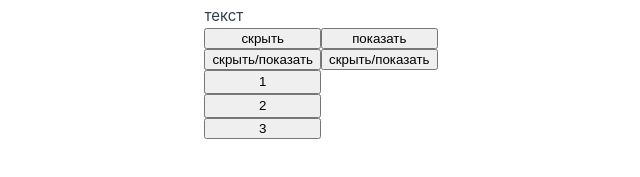
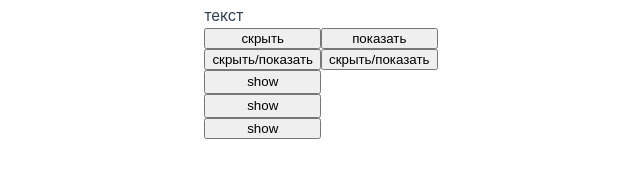
Before and after one commit to danilromas/Vue_DaRo, a Vue app: page / in a window 1280 px wide. Shown: the part 329-506 px from the top of the page, without its empty margins (319-959 px from the left). Built offline with nearby package versions, Linux system fonts and the light colour scheme.

Commit message:
21_скрытие

```diff
--- a/src/App.vue
+++ b/src/App.vue
@@ -35,13 +35,13 @@
 		this.visible = !this.visible;
         },
     computed: {
-      toggle: function() {
+      toggle1: function() {
 	    this.visible1 = !this.visible1;
     },
-        toggle1: function() {
+        toggle2: function() {
 	    this.visible2 = !this.visible2;
     },
-        toggle2: function() {
+        toggle3: function() {
 	    this.visible3 = !this.visible3;
     },
     computed:
@@ -59,12 +59,14 @@
     <button @click="show">показать</button>
     <button @click="reversal">скрыть/показать</button>
     <button @click="reversal">скрыть/показать</button>
-    <button @click="toggle1">1</button>
-	<p v-if="visible1">Текст Текст Текст</p>
-<br>
-    <button @click="toggle2">2</button>
-    <p v-if="visible2">Текст Текст Текст</p>
-<br>
-    <button @click="toggle3">3</button>
-    <p v-if="visible3">Текст Текст Текст</p>
+    <button @click="toggle1"> {{ visible1 ? 'hide' : 'show' }} </button>
+    <p v-if="visible1">text</p>
+    <br>
+
+	<button @click="toggle2"> {{ visible2 ? 'hide' : 'show' }} </button>
+    <p v-if="visible2">text</p>
+    <br>
+
+	<button @click="toggle3"> {{ visible3 ? 'hide' : 'show' }} </button>
+    <p v-if="visible3">text</p>
 </template>
```
